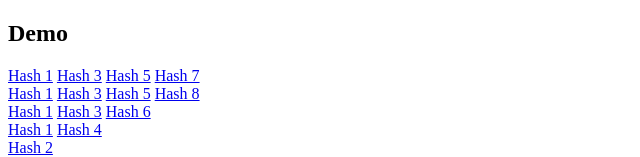
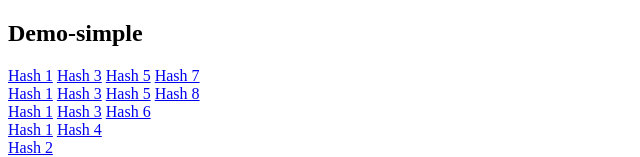
Before and after one commit to m3co/router3, a website: page demo/demo-simple.html in a window 1280 px wide. Shown: the top 157 px of the page, without its empty margins (0-640 px from the left). Drawn offline with nearby package versions, Linux system fonts and the light colour scheme.

Commit message:
[DEMO] add title to demo-simple

```diff
--- a/demo/demo-simple.html
+++ b/demo/demo-simple.html
@@ -1,11 +1,12 @@
 <!doctype html>
 <html>
   <head>
+    <title>Demo-simple</title>
     <script src="/bower_components/material-design-lite/material.js"></script>
     <script src="/router3.js"></script>
   </head>
   <body>
-    <h2>Demo</h2>
+    <h2>Demo-simple</h2>
     <a href="#hash1">Hash 1</a>
     <a href="#hash1/hash3">Hash 3</a>
     <a href="#hash1/hash3/hash5">Hash 5</a>
```
